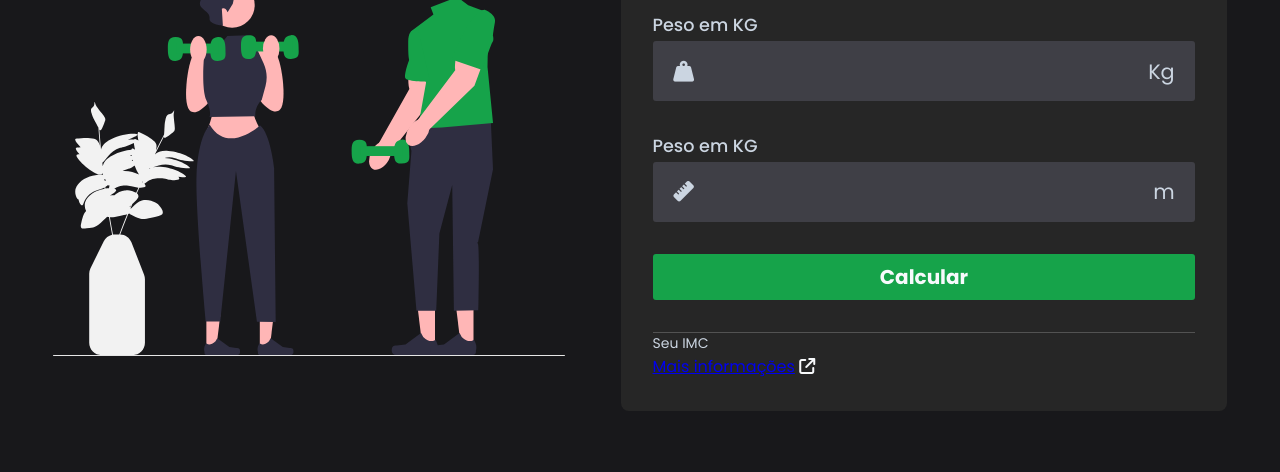
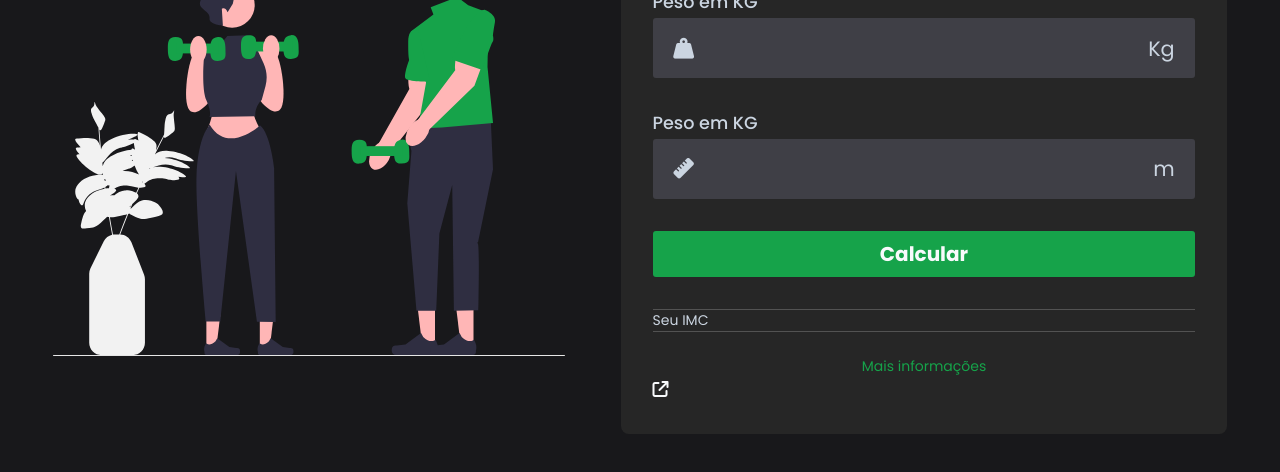
Before and after one commit to mariantonyaf/projeto-calculadoraIMC, a plain HTML site: page index.html in a window 1280 px wide. Shown: the part 248-720 px from the top of the page. Drawn offline with Linux system fonts and the light colour scheme.

Commit message:
Update style.css

```diff
--- a/assets/css/style.css
+++ b/assets/css/style.css
@@ -134,3 +134,23 @@ body{
 #description{
     width: 15.5rem;
 }
+
+#more_info{
+    border-top: 1px solid #ffffff34;
+    padding-top: 1.5rem;
+}
+
+#more_info a{
+    color: #16a34a;
+    display: flex;
+    justify-content: center;
+    align-items: center;
+    gap: 0.6rem;
+    font-size: 0.875rem;
+    text-decoration: none;
+    transition: color 0.5s;
+}
+
+#more_info a:hover{
+    color: #cbd5e1;
+}
```
